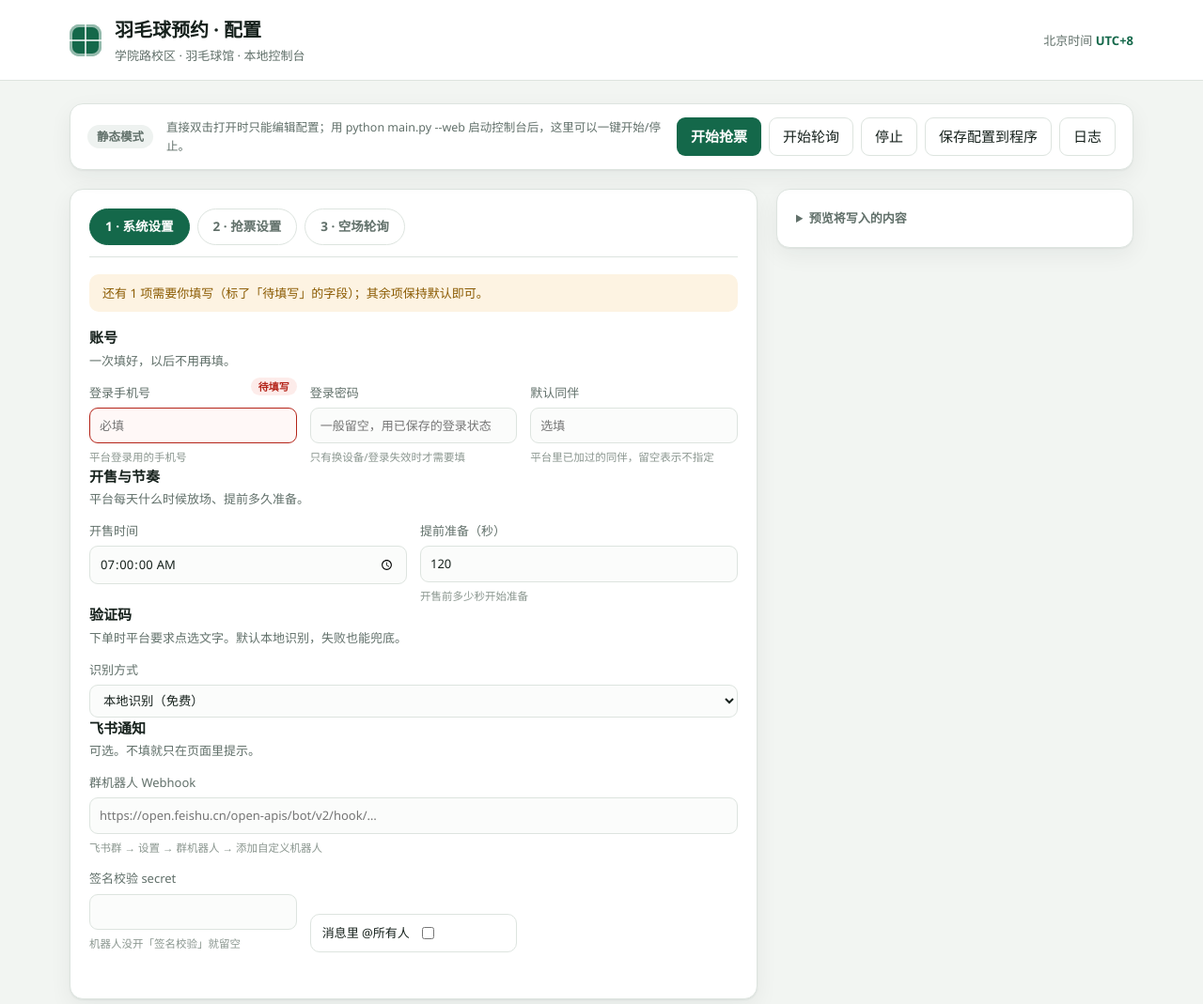
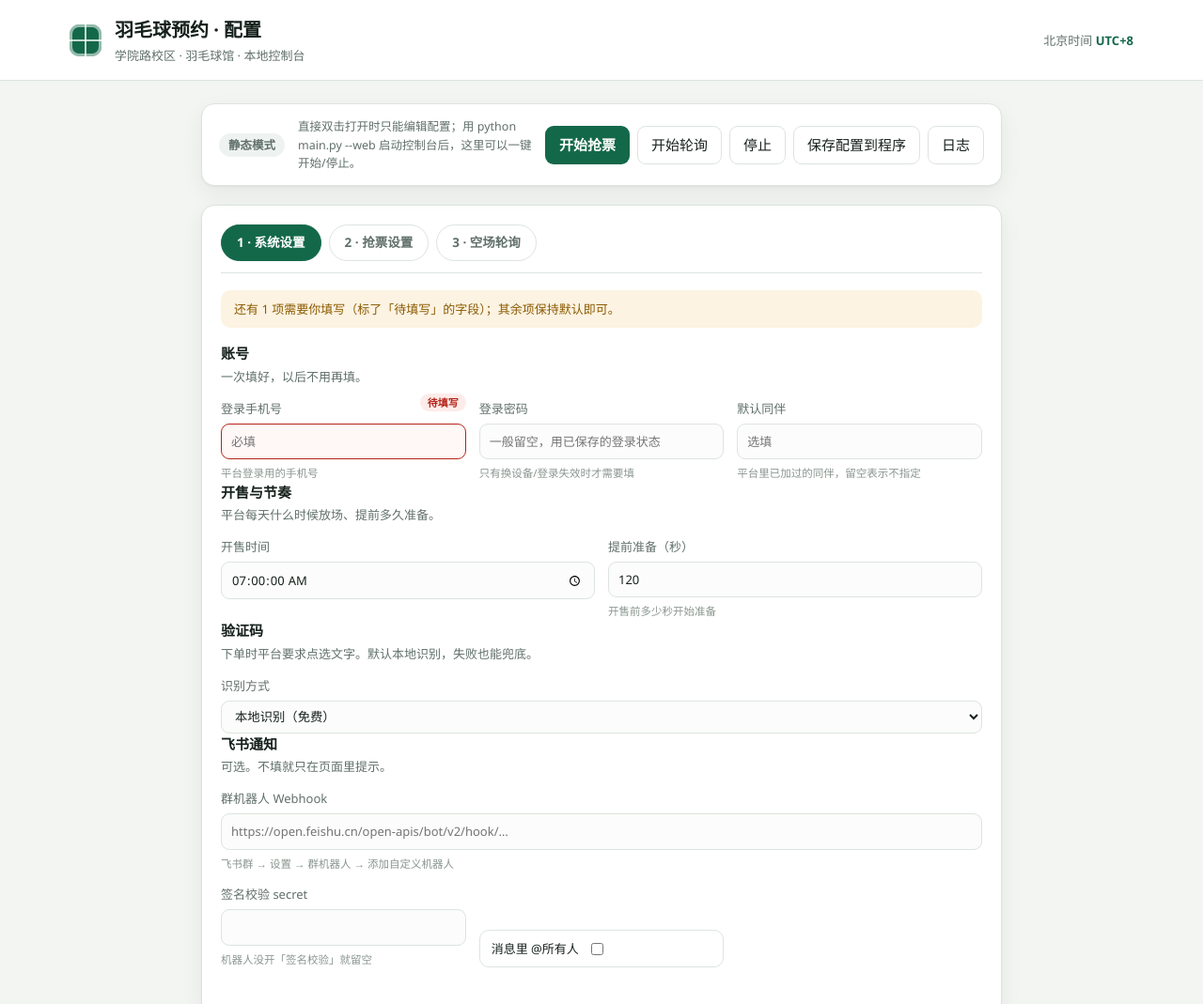
Before and after one commit to hhhsir0123/badminton_booker, a plain HTML site: page src/web/index.html in a window 1280 px wide. Shown: the top 1069 px of the page at 94% size. Drawn offline with Linux system fonts and the light colour scheme; no server answers.

Commit message:
refactor: 去掉 YAML 预览，用户层面不再暴露配置文件内容
- 移除「预览将写入的内容」面板与 updatePreview/schedulePreview
- 主区域改为单列居中，控制条置顶

```diff
--- a/src/web/app.css
+++ b/src/web/app.css
@@ -116,11 +116,11 @@ hr {
 
 /* ------------------------------------------------------------ 布局 */
 main {
-  max-width: 1180px;
+  max-width: 900px;
   margin: 0 auto;
   padding: 24px;
   display: grid;
-  grid-template-columns: minmax(0, 1fr) 380px;
+  grid-template-columns: minmax(0, 1fr);
   gap: 20px;
   align-items: start;
 }
--- a/src/web/app.js
+++ b/src/web/app.js
@@ -139,7 +139,6 @@ function render() {
   renderPreferences(booking.preferences);
   toggleProvider();
   refreshNeeds();
-  updatePreview();
 }
 
 function switchTab(name) {
@@ -250,22 +249,7 @@ function loadDraft() {
   }
 }
 
-// ------------------------------------------------------------------ 预览 / 校验
-
-let previewTimer = null;
-function updatePreview() {
-  const node = $('#preview');
-  try {
-    node.textContent = IO.emit(state.config);
-  } catch (error) {
-    node.textContent = `生成失败：${error.message}`;
-  }
-}
-
-function schedulePreview() {
-  clearTimeout(previewTimer);
-  previewTimer = setTimeout(updatePreview, 200);
-}
+// ------------------------------------------------------------------ 校验
 
 function validateOrReport() {
   applyForm();
@@ -400,7 +384,6 @@ function bind() {
     applyForm();
     refreshNeeds();
     markDirty();
-    schedulePreview();
   });
 
   $$('.tab').forEach((button) => {
@@ -411,7 +394,6 @@ function bind() {
     addRow({ court: '任意', start: '19:00', end: '21:00' });
     applyForm();
     markDirty();
-    schedulePreview();
   });
 
   $('#provider').addEventListener('change', () => {
@@ -419,7 +401,6 @@ function bind() {
     applyForm();
     refreshNeeds();
     markDirty();
-    schedulePreview();
   });
 
   $('#start').addEventListener('click', () => startRun('grab'));
--- a/src/web/index.html
+++ b/src/web/index.html
@@ -161,13 +161,6 @@
 
     <p class="feedback" id="feedback" role="status"></p>
   </form>
-
-  <aside>
-    <details class="panel preview-panel">
-      <summary>预览将写入的内容</summary>
-      <pre id="preview" tabindex="0">（还没有内容）</pre>
-    </details>
-  </aside>
 </main>
 </body>
 </html>
```
